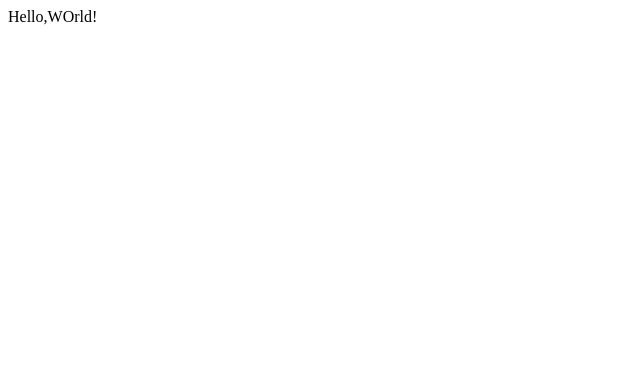
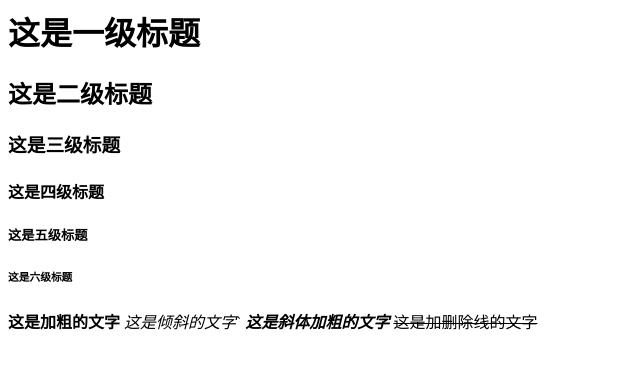
Before and after one commit to cschengliang/cschengliang.github.io, a plain HTML site: page index.html in a window 1280 px wide. Shown: the whole page, without its empty margins (0-640 px from the left). Drawn offline with Linux system fonts and the light colour scheme.

Commit message:
Update index.html

```diff
--- a/index.html
+++ b/index.html
@@ -1 +1,10 @@
-Hello,WOrld!
+<h1>这是一级标题</h1>
+<h2>这是二级标题</h2>
+<h3>这是三级标题</h3>
+<h4>这是四级标题</h4>
+<h5>这是五级标题</h5>
+<h6>这是六级标题</h6>
+<p><strong>这是加粗的文字</strong>
+<em>这是倾斜的文字</em>`
+<strong><em>这是斜体加粗的文字</em></strong>
+<del>这是加删除线的文字</del></p>
```
